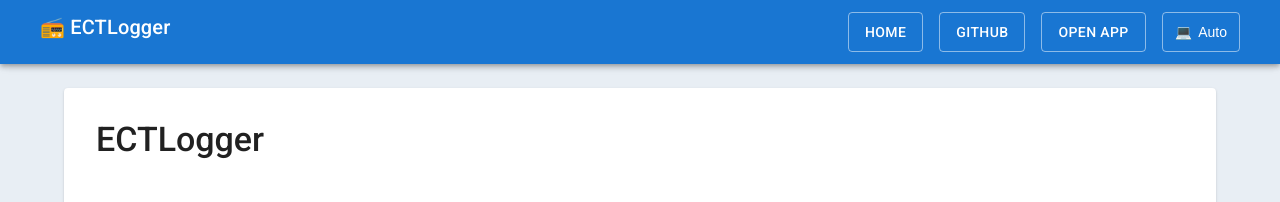
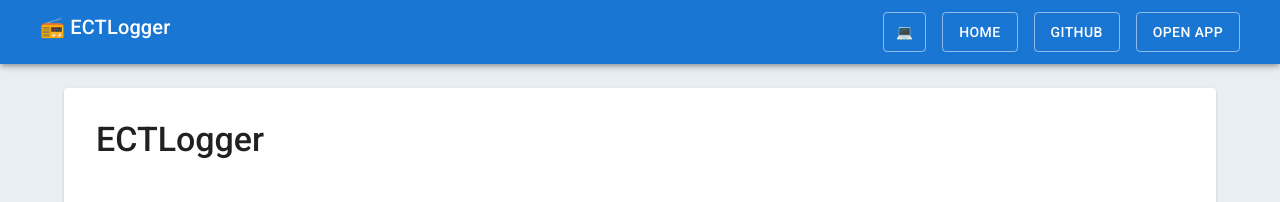
Before and after one commit to bradbrownjr/ectlogger, a Jekyll site: the page built from README.md, in a window 1280 px wide. Shown: the top 202 px of the page. Built offline with Jekyll 4.4.1, drawn with Linux system fonts in a browser that asks for light colours; our own code applies the rules of GitHub Pages for plain Markdown files.

Commit message:
Move theme toggle to left, show icon only, App last

```diff
--- a/_layouts/default.html
+++ b/_layouts/default.html
@@ -367,13 +367,12 @@
     <div class="header-content">
       <h1><a href="{{ '/' | relative_url }}">📻 {{ site.title }}</a></h1>
       <div class="header-links">
+        <button class="theme-toggle" id="theme-toggle" title="Toggle theme">
+          <span id="theme-icon">🌙</span>
+        </button>
         <a href="{{ '/' | relative_url }}" class="btn-outlined">Home</a>
         <a href="https://github.com/{{ site.repository }}" class="btn-outlined">GitHub</a>
         <a href="https://app.ectlogger.us" class="btn-outlined">Open App</a>
-        <button class="theme-toggle" id="theme-toggle" title="Toggle theme">
-          <span id="theme-icon">🌙</span>
-          <span id="theme-label">Dark</span>
-        </button>
       </div>
     </div>
   </header>
@@ -394,7 +393,6 @@
     (function() {
       const toggle = document.getElementById('theme-toggle');
       const icon = document.getElementById('theme-icon');
-      const label = document.getElementById('theme-label');
       const root = document.documentElement;
 
       // Get saved theme or default to 'system'
@@ -420,19 +418,16 @@
           root.setAttribute('data-theme', 'light');
         }
 
-        // Update button to show NEXT theme option
+        // Update button icon and tooltip
         if (theme === 'system') {
           icon.textContent = '💻';
-          label.textContent = 'Auto';
-          toggle.title = 'Theme: System (click for Light)';
+          toggle.title = 'Theme: Auto (click for Light)';
         } else if (theme === 'light') {
           icon.textContent = '☀️';
-          label.textContent = 'Light';
           toggle.title = 'Theme: Light (click for Dark)';
         } else {
           icon.textContent = '🌙';
-          label.textContent = 'Dark';
-          toggle.title = 'Theme: Dark (click for System)';
+          toggle.title = 'Theme: Dark (click for Auto)';
         }
       }
 
```
